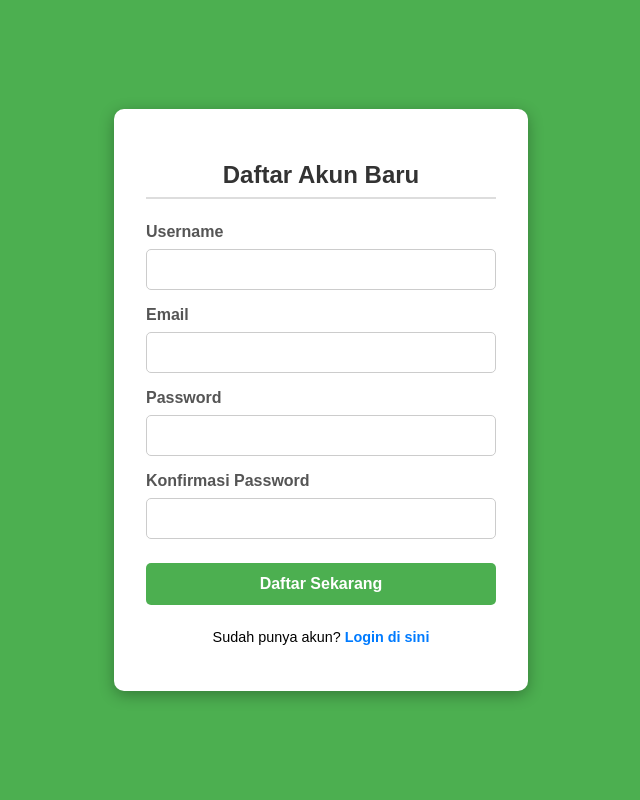
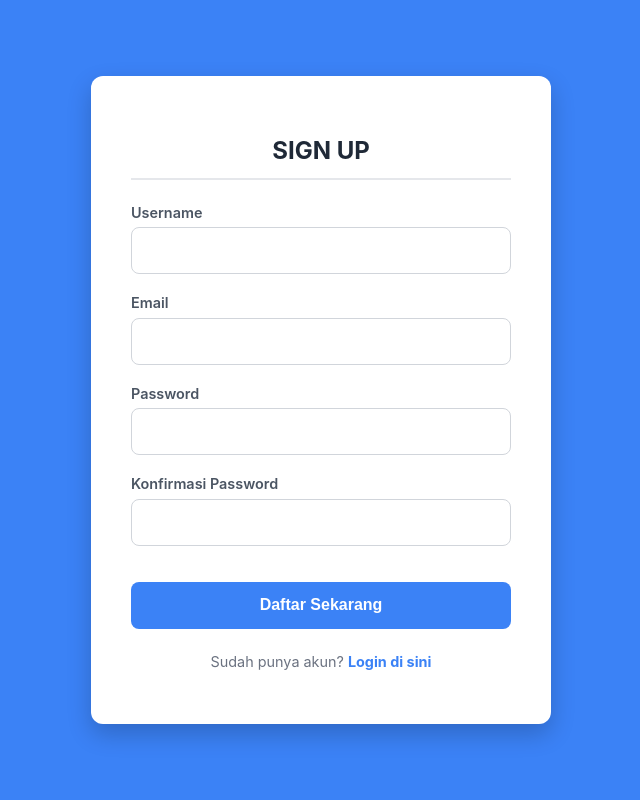
Before and after one commit to hikalalang/manajemen-keuangan-pribadi, a PHP site: page /signup.php in a window 1280 px wide. Shown: the whole page, without its empty margins (319-959 px from the left). Run offline with PHP 8.4, Linux system fonts and the light colour scheme.

```diff
--- a/LowLite/desain/signup.php
+++ b/LowLite/desain/signup.php
@@ -1,5 +1,24 @@
 <?php
+// Wajib: Mulai session di awal skrip
+session_start();
+
+// Asumsikan 'koneksi.php' berisi $conn (koneksi MySQLi)
+// PASTIKAN FILE KONEKSI.PHP JUGA ADA DAN BENAR
 include 'koneksi.php';
+
+// --- FUNGSI SANITIZE (DIBUTUHKAN) ---
+// Definisi fungsi untuk membersihkan data input
+if (!function_exists('sanitize')) {
+    function sanitize($conn, $data) {
+        if (!isset($conn) || !$conn) {
+            return trim(stripslashes($data));
+        }
+        $data = trim($data);
+        $data = stripslashes($data);
+        $data = mysqli_real_escape_string($conn, $data);
+        return $data;
+    }
+}
 
 // Jika sudah login, arahkan ke dashboard
 if (isset($_SESSION['user_id'])) {
@@ -11,10 +30,12 @@ $message = '';
 $error = '';
 
 if ($_SERVER["REQUEST_METHOD"] == "POST") {
-    $username = sanitize($conn, $_POST['username']);
-    $email = sanitize($conn, $_POST['email']);
-    $password = $_POST['password'];
-    $password_confirm = $_POST['password_confirm'];
+
+    // Menggunakan Null Coalescing Operator (?? '') untuk mencegah Notice PHP
+    $username = sanitize($conn, $_POST['username'] ?? '');
+    $email = sanitize($conn, $_POST['email'] ?? '');
+    $password = $_POST['password'] ?? '';
+    $password_confirm = $_POST['password_confirm'] ?? '';
 
     // Validasi input dasar
     if (empty($username) || empty($email) || empty($password) || empty($password_confirm)) {
@@ -40,6 +61,7 @@ if ($_SERVER["REQUEST_METHOD"] == "POST") {
             $insert_query = "INSERT INTO users (username, email, password) VALUES ('$username', '$email', '$hashed_password')";
 
             if (mysqli_query($conn, $insert_query)) {
+                unset($_POST['password'], $_POST['password_confirm']);
                 $message = "Registrasi berhasil! Silakan <a href='login.php' class='text-green-600'>Login</a>.";
             } else {
                 $error = "Registrasi gagal: " . mysqli_error($conn);
@@ -56,69 +78,87 @@ if ($_SERVER["REQUEST_METHOD"] == "POST") {
     <meta name="viewport" content="width=device-width, initial-scale=1.0">
     <title>Registrasi Akun</title>
     <style>
-        /* Gaya dasar dan pemusatan */
-        body { font-family: Arial, sans-serif; background-color: #4CAF50; display: flex; justify-content: center; align-items: center; height: 100vh; margin: 0; }
+        /* Menggunakan font Inter untuk tampilan yang lebih bersih */
+        body { font-family: 'Inter', sans-serif; background-color: #3b82f6; display: flex; justify-content: center; align-items: center; height: 100vh; margin: 0; }
 
         /* Kontainer Formulir */
         .form-container {
             background: white;
-            padding: 2rem;
-            border-radius: 10px;
-            box-shadow: 0 4px 15px rgba(0, 0, 0, 0.3); /* Shadow lebih kuat */
-            width: 350px;
+            padding: 2.5rem;
+            border-radius: 12px;
+            box-shadow: 0 10px 25px rgba(0, 0, 0, 0.2);
+            width: 380px;
+            max-width: 90%;
+            transition: transform 0.3s ease;
         }
 
         /* Judul */
         h2 {
             text-align: center;
-            color: #333;
+            color: #1f2937;
             margin-bottom: 1.5rem;
-            border-bottom: 2px solid #ddd;
-            padding-bottom: 0.5rem;
+            border-bottom: 2px solid #e5e7eb;
+            padding-bottom: 0.8rem;
+            font-size: 1.5rem;
         }
 
         /* Input dan Label */
-        .form-group { margin-bottom: 1rem; }
-        .form-group label { display: block; margin-bottom: 0.5rem; font-weight: bold; color: #555; }
+        .form-group { margin-bottom: 1.25rem; }
+        .form-group label { display: block; margin-bottom: 0.4rem; font-weight: 600; color: #4b5563; font-size: 0.9rem; }
         .form-group input {
             width: 100%;
-            padding: 0.75rem;
-            border: 1px solid #ccc;
-            border-radius: 5px;
+            padding: 0.85rem;
+            border: 1px solid #d1d5db;
+            border-radius: 8px;
             box-sizing: border-box;
-            transition: border-color 0.3s;
+            transition: border-color 0.3s, box-shadow 0.3s;
+            font-size: 1rem;
         }
-        .form-group input:focus { border-color: #4CAF50; outline: none; }
+        .form-group input:focus {
+            border-color: #3b82f6;
+            box-shadow: 0 0 0 3px rgba(59, 130, 246, 0.3);
+            outline: none;
+        }
 
         /* Tombol Utama (Daftar) */
         .btn-primary {
             width: 100%;
-            padding: 0.75rem;
-            background-color: #4CAF50;
+            padding: 0.9rem;
+            background-color: #3b82f6;
             color: white;
             border: none;
-            border-radius: 5px;
+            border-radius: 8px;
             cursor: pointer;
             font-size: 1rem;
-            font-weight: bold;
-            transition: background-color 0.3s;
-            margin-top: 0.5rem;
+            font-weight: 700;
+            transition: background-color 0.3s, box-shadow 0.3s;
+            margin-top: 1rem;
         }
-        .btn-primary:hover { background-color: #45a049; }
+        .btn-primary:hover {
+            background-color: #2563eb;
+            box-shadow: 0 5px 15px rgba(59, 130, 246, 0.4);
+        }
 
         /* Link Bawah */
-        .link-text { text-align: center; margin-top: 1.5rem; font-size: 0.9rem; }
-        .link-text a { color: #007bff; text-decoration: none; font-weight: bold; }
+        .link-text { text-align: center; margin-top: 1.5rem; font-size: 0.9rem; color: #6b7280; }
+        .link-text a {
+            color: #3b82f6;
+            text-decoration: none;
+            font-weight: 700;
+            transition: color 0.3s;
+        }
+        .link-text a:hover { color: #2563eb; text-decoration: underline; }
 
         /* Pesan Status */
-        .message { padding: 0.75rem; margin-bottom: 1rem; border-radius: 5px; text-align: center; }
-        .success { background-color: #d4edda; color: #155724; border: 1px solid #c3e6cb; }
-        .error { background-color: #f8d7da; color: #721c24; border: 1px solid #f5c6cb; }
+        .message { padding: 0.75rem; margin-bottom: 1.25rem; border-radius: 8px; text-align: center; font-weight: 600; font-size: 0.95rem; }
+        .success { background-color: #d1fae5; color: #065f46; border: 1px solid #a7f3d0; }
+        .error { background-color: #fee2e2; color: #991b1b; border: 1px solid #fecaca; }
+        .text-green-600 { color: #059669; font-weight: 700; }
     </style>
 </head>
 <body>
     <div class="form-container">
-        <h2>Daftar Akun Baru</h2>
+        <h2>SIGN UP</h2>
 
         <?php if ($message): ?>
             <div class="message success"><?php echo $message; ?></div>
```
Also changed, not shown: LowLite/desain/index.php (+117 -22 lines), 1 other file.
